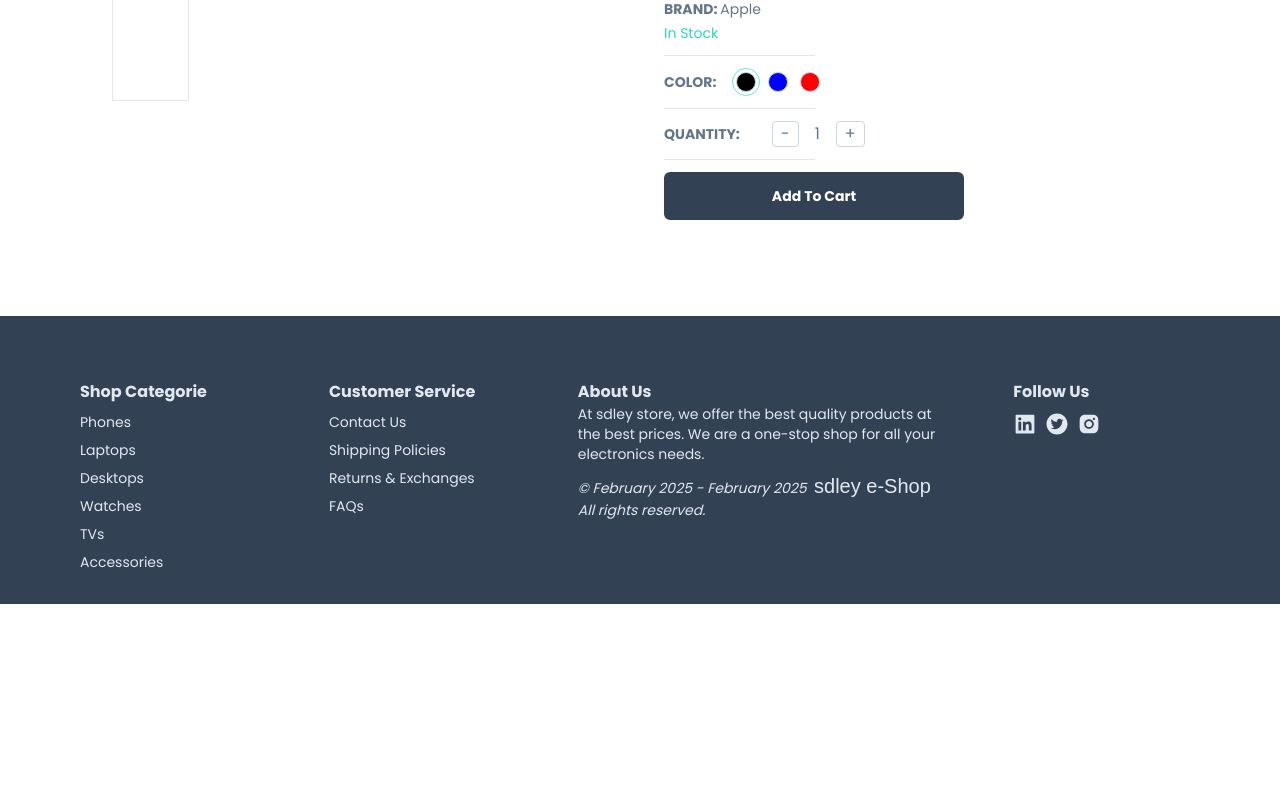
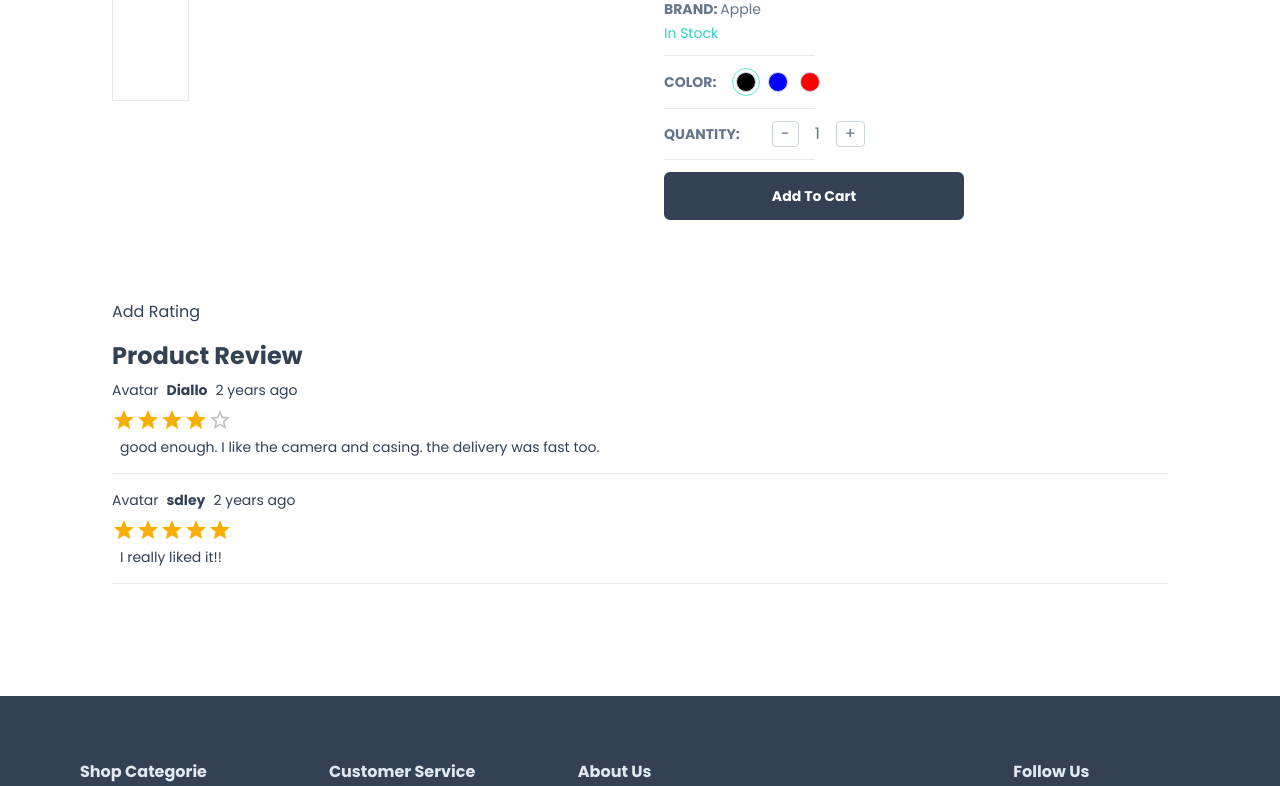
Before and after one commit to sdley/sdley-e-shop, a Next.js app: page /product/1 in a window 1280 px wide. Shown: the part 496-1282 px from the top of the page. Before the commit the page ends 1100 px from the top, so only its background shows below. Built offline with nearby package versions, Linux system fonts and the light colour scheme; grey boxes are pictures that could not be loaded; a web font is replaced by a local one.

Commit message:
List Product Reviews

```diff
--- /dev/null
+++ b/app/components/Heading.tsx
@@ -0,0 +1,17 @@
+interface HeadingProps {
+    title: string,
+    center?: boolean,
+}
+
+const Heading: React.FC<HeadingProps> = ({
+    title,
+    center
+}) => {
+    return (
+        <div className={center ? "text-center" : "text-start"}>
+            <h1 className="font-bold text-2xl">{title}</h1>
+        </div>
+     );
+}
+
+export default Heading;
--- /dev/null
+++ b/app/product/[productId]/ListRating.tsx
@@ -0,0 +1,41 @@
+'use client';
+
+import Heading from "@/app/components/Heading";
+import { Rating } from "@mui/material";
+import moment from "moment";
+
+interface ListRatingProps {
+    product: any;
+}
+
+const ListRating: React.FC<ListRatingProps> = ({
+    product
+}) => {
+    return (
+        <div>
+            <Heading title="Product Review" />
+            <div className="text-sm mt-2">
+                {product.reviews && product.reviews.map((review: any) => {
+                    return (
+                        <div key={review.id}
+                            className="max-w-300px">
+                            <div className="flex gap-2 items-center">
+                                <div>Avatar</div>
+                                <div className="font-semibold">{review?.user.name}</div>
+                                <div className="font-light">{moment(review.createdDate).fromNow()}</div>
+                            </div>
+                            <div className="mt-2">
+                                <Rating value={review.rating} readOnly />
+                                <div className="ml-2">{review.comment}</div>
+                                <hr className="my-4" />
+                            </div>
+                        </div>
+                    );
+                }
+                )}
+            </div>
+        </div>
+     );
+}
+
+export default ListRating;
--- a/app/product/[productId]/page.tsx
+++ b/app/product/[productId]/page.tsx
@@ -1,6 +1,7 @@
 import Container from "@/app/components/Container";
 import { product } from "@/utils/product";
 import ProductDetails from "./ProductDetails";
+import ListRating from "./ListRating";
 
 interface IParams {
     productId: string;
@@ -13,6 +14,10 @@
         <div className="p-8">
             <Container>
                 <ProductDetails product = {product} />
+                <div className="flex flex-col mt-20 gap-4">
+                    <div>Add Rating</div>
+                    <ListRating product = {product} />
+                </div>
             </Container>
         </div>
      );
--- a/package.json
+++ b/package.json
@@ -12,6 +12,7 @@
     "@emotion/react": "^11.14.0",
     "@emotion/styled": "^11.14.0",
     "@mui/material": "^6.4.4",
+    "moment": "^2.30.1",
     "next": "15.1.7",
     "react": "^19.0.0",
     "react-dom": "^19.0.0",
```
Also changed, not shown: 1 other file (tests, documents, lock files or other folders).
